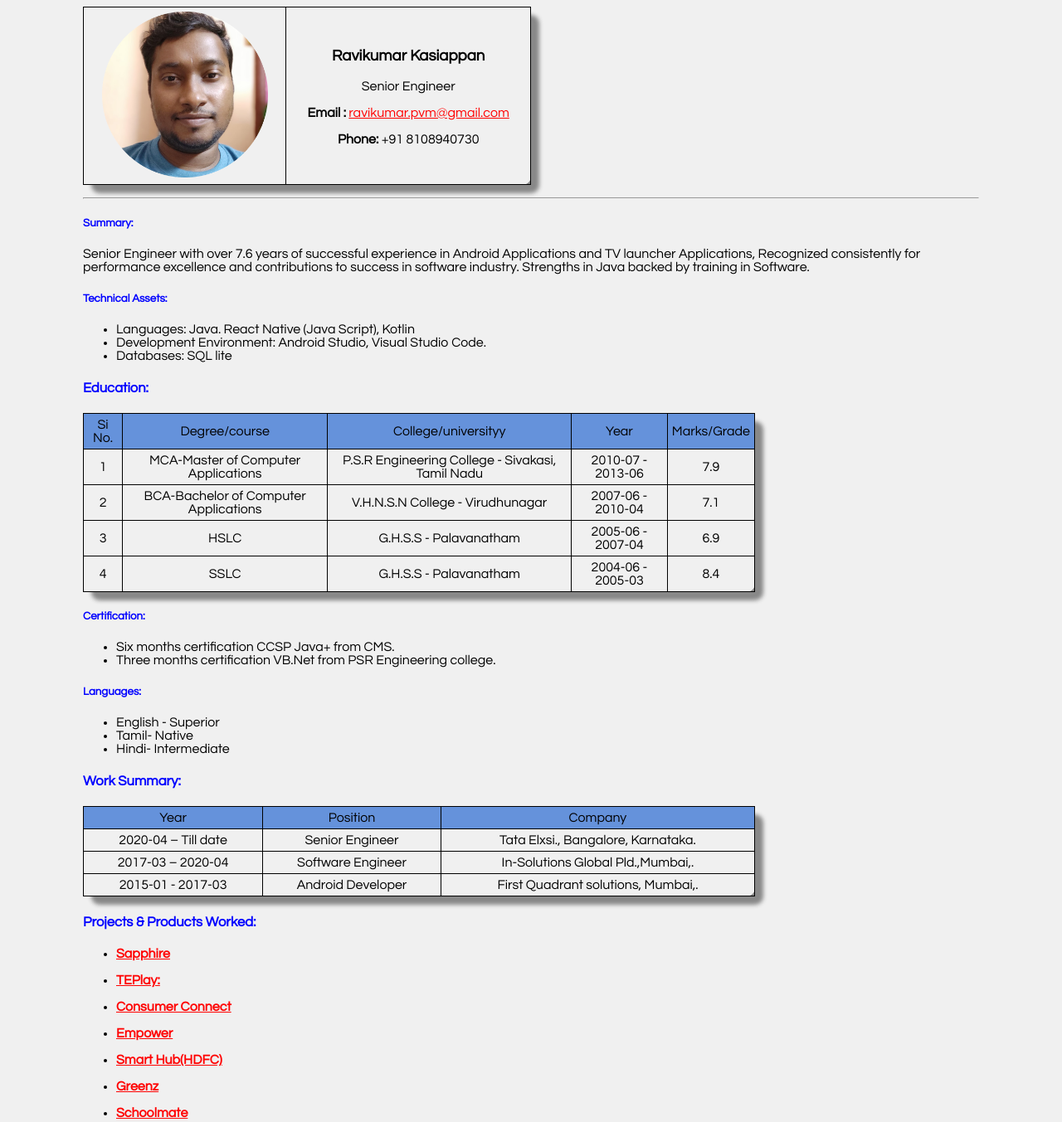
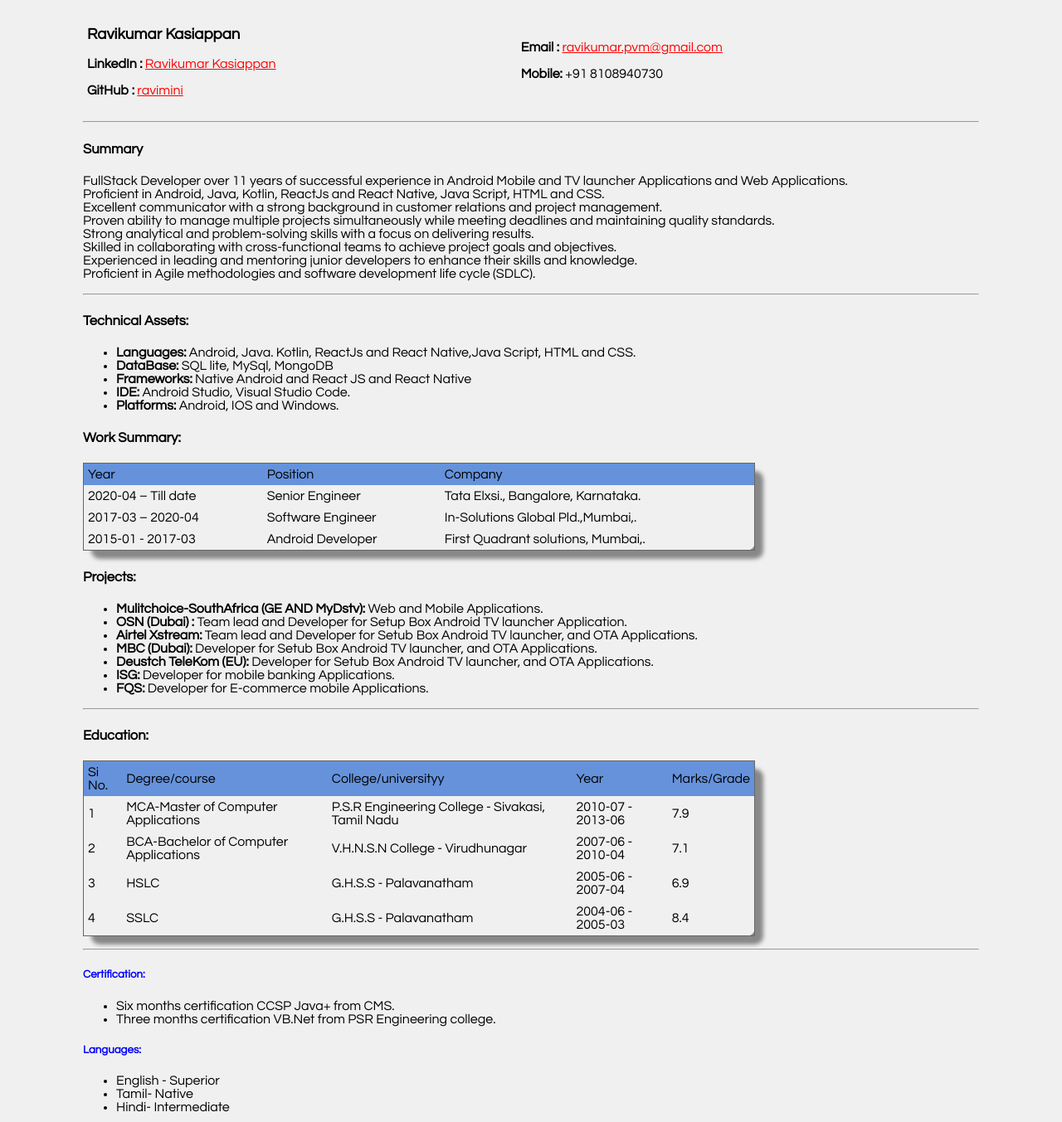
Before and after one commit to ravimini/cv, a plain HTML site: page index.html in a window 1280 px wide. Shown: the whole page at 83% size. Drawn offline with Linux system fonts and the light colour scheme.

Commit message:
New Resume with html

```diff
--- a/index.html
+++ b/index.html
@@ -1,5 +1,6 @@
 <!DOCTYPE html>
 <html lang="en" dir="ltr">
+
 <head>
   <meta charset="utf-8">
   <title> 😎 Ravikumar CV</title>
@@ -8,27 +9,35 @@
   </script>
   <script>
     window.dataLayer = window.dataLayer || [];
-  function gtag(){dataLayer.push(arguments);}
+
+    function gtag() {
+      dataLayer.push(arguments);
+    }
     gtag('js', new Date());
 
     gtag('config', 'UA-213729658-1');
   </script>
 </head>
 <style>
-  table, th, td {
-    border: 1px solid black;
+  table,
+  th,
+  td {
+    border: 0px solid black;
     border-collapse: collapse;
   }
-  th, td {
+
+  th,
+  td {
     padding: 5px;
-    text-align: center;
+    text-align: left;
   }
+
   body {
     background-color: #f0f0f0;
     margin-left: 100px;
     margin-right: 100px;
-     color:black;
-     font-family:Century Gothic;
+    color: black;
+    font-family: Century Gothic;
   }
 
   .StandardTable {
@@ -41,6 +50,7 @@
     margin-bottom: 15px;
     border-spacing: 0;
   }
+
   .StandardTable thead {
     border-radius: 10px;
     -moz-border-radius: 10px;
@@ -49,18 +59,19 @@
   }
 
 
-  .StandardTable thead th td{
+  .StandardTable thead th td {
     background: red;
     font-size: 50%;
   }
 
-  .StandardTable thead th:first-of-type{
+  .StandardTable thead th:first-of-type {
     border-top-left-radius: 10px;
   }
 
-  .StandardTable thead th:last-of-type{
+  .StandardTable thead th:last-of-type {
     border-top-right-radius: 10px;
   }
+
   /* unvisited link */
   a:link {
     color: red;
@@ -81,13 +92,28 @@ a:active {
     color: blue;
   }
 </style>
+
 <body>
-<table CELLSPACING=10 class="StandardTable"  style="width:50%">
-  <tr>
-  <td><img src="images/ravikumar_profile_photo.png" alt="ravikumar profile photo" width="200" height="200"></td>
-  <td><p><h3><strong>Ravikumar Kasiappan</strong></h3><p>
+  <table style="width:100%" border="none">
+    <tr border="none">
+      <td border="none">
+        <p>
+        <h3><strong>Ravikumar Kasiappan</strong></h3>
+        <p>
 
-<p>Senior Engineer</p>
+        <p><strong>LinkedIn : </strong>
+
+          <a href="https://www.linkedin.com/in/ravikumar-kasiappan-03681770/" target="_blank">Ravikumar Kasiappan</a>
+
+        </p>
+        <p><strong>GitHub : </strong>
+
+          <a href="https://github.com/ravimini" target="_blank">ravimini</a>
+
+        </p>
+
+
+      <td>
 
         <p><strong>Email : </strong>
 
@@ -95,58 +121,164 @@ a:active {
 
         </p>
 
-<p><strong>Phone:</strong> +91 8108940730</p> </td>
+        <p><strong>Mobile:</strong> +91 8108940730</p>
+      </td>
     </tr>
   </table>
   <hr>
 
-<h5> <strong><p style="color:blue;">Summary: </p></strong></h5>
+  <h5> <strong>
+      <p style="color:black; font-size:125%" align="left">Summary </p>
+    </strong></h5>
 
-<p>Senior Engineer with over 7.6 years of successful experience in Android Applications and TV launcher Applications,
-   Recognized consistently for performance excellence and contributions to success in software industry.
-   Strengths in Java backed by training in Software. </p>
-  <h5> <strong><p style="color:blue;">Technical Assets: </p></strong></h5>
+  <p>FullStack Developer over 11 years of successful experience in Android Mobile and TV launcher Applications and Web Applications.
+    <br>Proficient in Android, Java, Kotlin, ReactJs and React Native, Java Script, HTML and CSS.
+    <br>Excellent communicator with a strong background in customer relations and project management.
+    <br>Proven ability to manage multiple projects simultaneously while meeting deadlines and maintaining quality standards.
+    <br>Strong analytical and problem-solving skills with a focus on delivering results.
+    <br>Skilled in collaborating with cross-functional teams to achieve project goals and objectives.
+    <br>Experienced in leading and mentoring junior developers to enhance their skills and knowledge.
+    <br>Proficient in Agile methodologies and software development life cycle (SDLC).
+  </p>
+  <hr></hr>
+
+  <h5> <strong>
+    <p style="color:black; font-size:125%;" align="left">Technical Assets: </p>
+  </strong></h5>
   <ul>
   <li>
-
-       Languages:   Java. React Native (Java Script), Kotlin
+    <b>Languages:</b> Android, Java. Kotlin, ReactJs and React Native,Java Script, HTML and CSS.
 
   </li>
+  <li><b>DataBase:</b> SQL lite, MySql, MongoDB</li>
+  <li><b>Frameworks:</b> Native Android and React JS and React Native</li>
+
   <li>
- Development Environment: Android Studio, Visual Studio Code. </li>
 
-<li>Databases: SQL lite</li>
+    <b>IDE:</b> Android Studio, Visual Studio Code.
+
+  </li>
+
+  <li>
+    <b>Platforms:</b> Android, IOS and Windows. </li>
+
 
   </ul>
-<!-- Education Details -->
-<h5> <strong><p style="color:blue; font-size:125%">Education: </p></strong></h5>
+
+    <!--  Work Eeperience-->
+  <h5> <strong>
+    <p style="color:black; font-size:125%;" align="left">Work Summary: </p>
+  </strong></h5>
 
 <table style="width:75%" class="StandardTable">
-  <thead><tr><td>Si No.</td><td> Degree/course</td> <td>College/universityy</td><td>Year</td><td>Marks/Grade</td></tr></thead>
+  <thead>
     <tr>
-    <td>1</td><td>MCA-Master of Computer Applications</td><td>P.S.R Engineering College - Sivakasi, Tamil Nadu  </td><td>2010-07 - 2013-06</td><td>	7.9 </td>
+      <td>Year</td>
+      <td> Position</td>
+      <td>Company</td>
+    </tr>
+  </thead>
+  <tr>
+    <td>2020-04 – Till date</td>
+    <td> Senior Engineer </td>
+    <td>Tata Elxsi., Bangalore, Karnataka. </td>
 
 
   </tr>
   <tr>
-    <td>2</td><td>BCA-Bachelor of Computer Applications</td><td>V.H.N.S.N College - Virudhunagar   </td><td>2007-06 - 2010-04</td><td>	7.1 </td>
+    <td>2017-03 – 2020-04</td>
+    <td>Software Engineer </td>
+    <td>In-Solutions Global Pld.,Mumbai,. </td>
 
 
   </tr>
   <tr>
-    <td>3</td><td>HSLC</td><td>G.H.S.S - Palavanatham  </td><td>2005-06 - 2007-04</td><td>6.9 </td>
+    <td>2015-01 - 2017-03</td>
+    <td> Android Developer </td>
+    <td>First Quadrant solutions, Mumbai,. </td>
+
+
+  </tr>
+</table>
+
+<!-- Projects & Products Worked:-->
+<h5> <strong>
+  <p style="color:black; font-size:125%;" align="left">Projects: </p>
+</strong></h5>
+<ul>
+<li>
+  <b>Mulitchoice-SouthAfrica (GE AND MyDstv):</b> Web and Mobile Applications.
+
+</li>
+<li><b>OSN (Dubai) :</b> Team lead and Developer for Setup Box Android TV launcher Application.</li>
+<li><b>Airtel Xstream:</b> Team lead and Developer for Setub Box Android TV launcher, and OTA Applications.</li>
+<li><b>MBC (Dubai):</b> Developer for Setub Box Android TV launcher, and OTA Applications.</li>
+<li><b>Deustch TeleKom (EU):</b> Developer for Setub Box Android TV launcher, and OTA Applications.</li>
+<li><b>ISG:</b> Developer for mobile banking Applications. </li>
+<li><b>FQS:</b> Developer for E-commerce mobile Applications. </li>
+
+
+</ul>
+
+<hr></hr>
+  <!-- Education Details -->
+  <h5> <strong>
+    <p style="color:black; font-size:125%">Education: </p>
+  </strong></h5>
+
+<table style="width:75%" class="StandardTable">
+  <thead>
+    <tr>
+      <td>Si No.</td>
+      <td> Degree/course</td>
+      <td>College/universityy</td>
+      <td>Year</td>
+      <td>Marks/Grade</td>
+    </tr>
+  </thead>
+  <tr>
+    <td>1</td>
+    <td>MCA-Master of Computer Applications</td>
+    <td>P.S.R Engineering College - Sivakasi, Tamil Nadu </td>
+    <td>2010-07 - 2013-06</td>
+    <td> 7.9 </td>
+
+
+  </tr>
+  <tr>
+    <td>2</td>
+    <td>BCA-Bachelor of Computer Applications</td>
+    <td>V.H.N.S.N College - Virudhunagar </td>
+    <td>2007-06 - 2010-04</td>
+    <td> 7.1 </td>
+
+
+  </tr>
+  <tr>
+    <td>3</td>
+    <td>HSLC</td>
+    <td>G.H.S.S - Palavanatham </td>
+    <td>2005-06 - 2007-04</td>
+    <td>6.9 </td>
 
 
   </tr>
 
   <tr>
-    <td>4</td><td>SSLC</td><td>G.H.S.S - Palavanatham </td><td>2004-06 - 2005-03</td><td>8.4 </td>
+    <td>4</td>
+    <td>SSLC</td>
+    <td>G.H.S.S - Palavanatham </td>
+    <td>2004-06 - 2005-03</td>
+    <td>8.4 </td>
 
 
   </tr>
 </table>
+<hr></hr>
 
-<h5> <strong><p style="color:blue;">Certification: </p></strong></h5>
+  <h5> <strong>
+      <p style="color:blue;">Certification: </p>
+    </strong></h5>
 
   <ul>
     <li>Six months certification CCSP Java+ from CMS.</li>
@@ -157,7 +289,9 @@ a:active {
   </ul>
 
 
-<h5> <strong><p style="color:blue;">Languages:  </p></strong></h5>
+  <h5> <strong>
+      <p style="color:blue;">Languages: </p>
+    </strong></h5>
   <ul>
     <li>English - Superior</li>
 
@@ -172,43 +306,9 @@ a:active {
   </ul>
 
 
-<!--  Work Eeperience-->
-<h5> <strong><p style="color:blue; font-size:125%">Work Summary: </p></strong></h5>
-
-<table style="width:75%" class="StandardTable">
-  <thead><tr><td>Year</td><td> Position</td> <td>Company</td></tr></thead>
-  <tr>
-    <td>2020-04 – Till date</td><td>	Senior Engineer </td><td>Tata Elxsi., Bangalore, Karnataka. </td>
-
-
-  </tr>
-  <tr>
-    <td>2017-03 – 2020-04</td><td>Software Engineer </td><td>In-Solutions Global Pld.,Mumbai,.   </td>
-
-
-  </tr>
-  <tr>
-    <td>2015-01 - 2017-03</td><td>	Android Developer </td><td>First Quadrant solutions, Mumbai,. </td>
-
-
-  </tr>
-</table>
-
-<h5> <strong><p style="color:blue; font-size:125%">Projects & Products Worked: </p></strong></h5>
-<ul>
-  <li><p><b><a href="projects.html" target="id_saphhire">Sapphire</a></b></p> </li>
-  <li><p><b><a href="projects.html" target="TEPlay">TEPlay:</a></b></p> </li>
-  <li><p><b><a href="projects.html" target="id_saphhire">Consumer Connect</a></b></p> </li>
-
-  <li><p><b><a href="projects.html" target="id_saphhire">Empower </a></b></p> </li>
-  <li><p><b><a href="projects.html" target="id_saphhire">Smart Hub(HDFC) </a></b></p> </li>
-
-  <li><p><b><a href="projects.html" target="id_saphhire">Greenz</a></b></p> </li>
-  <li><p><b><a href="projects.html" target="id_saphhire">Schoolmate</a></b></p> </li>
 
 
 
+</body>
 
-</ul>
-  </body>
 </html>
```
Lines whose indentation alone changed are shown as unchanged.
